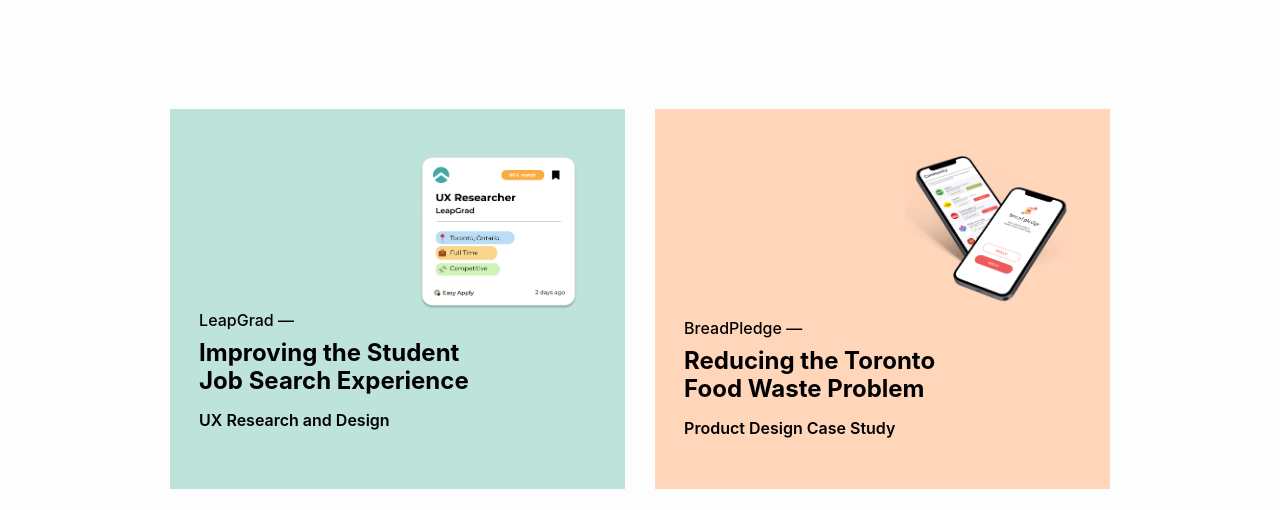
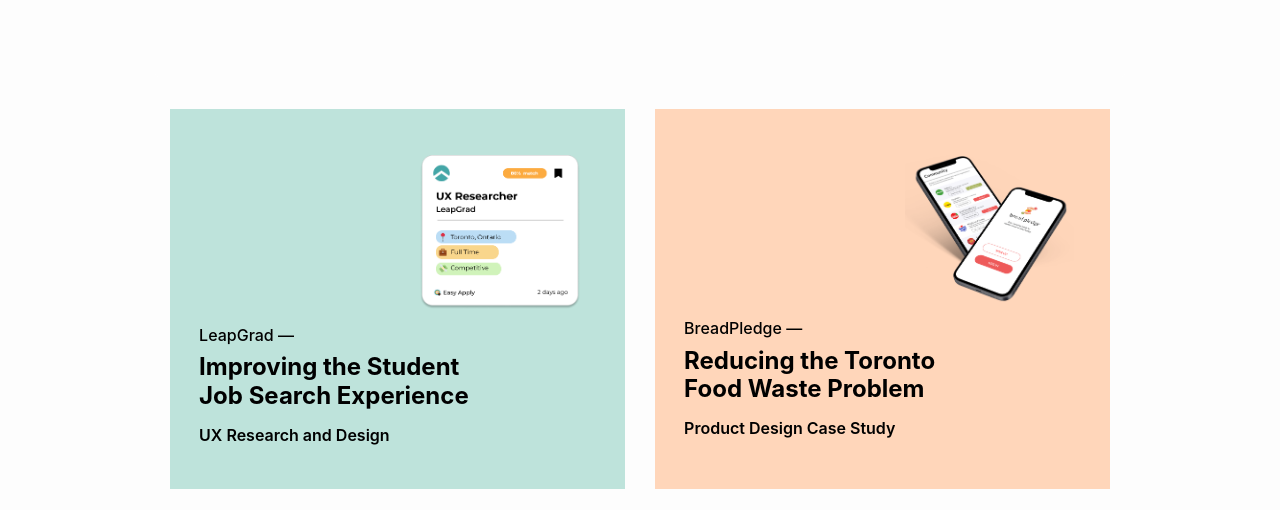
Before and after one commit to sumaiya-saleem/myportfolio2021, a plain HTML site: page index.html in a window 1280 px wide. Shown: the part 285-795 px from the top of the page. Drawn offline with Linux system fonts and the light colour scheme.

Commit message:
Update index.html

```diff
--- a/index.html
+++ b/index.html
@@ -58,7 +58,7 @@
        <div class="row">
           <div class="col-md-6 mb-4 hvr-grow">
              <a href="leapgrad.html"><div class="card leapgrad-card">
-                <img class="top-right-image ml-auto pt-5 pb-2 pr-5" src="images/leapgrad-cover.png" alt="leapgrad image">
+                <img class="top-right-image ml-auto" src="images/leapgrad-cover.png" alt="leapgrad image">
                 <div class="card-body">
 					<h6 class="card-subtitle mb-2">LeapGrad —</h6>
                    <h4 class="card-title">Improving the Student Job Search Experience</h4>
```
